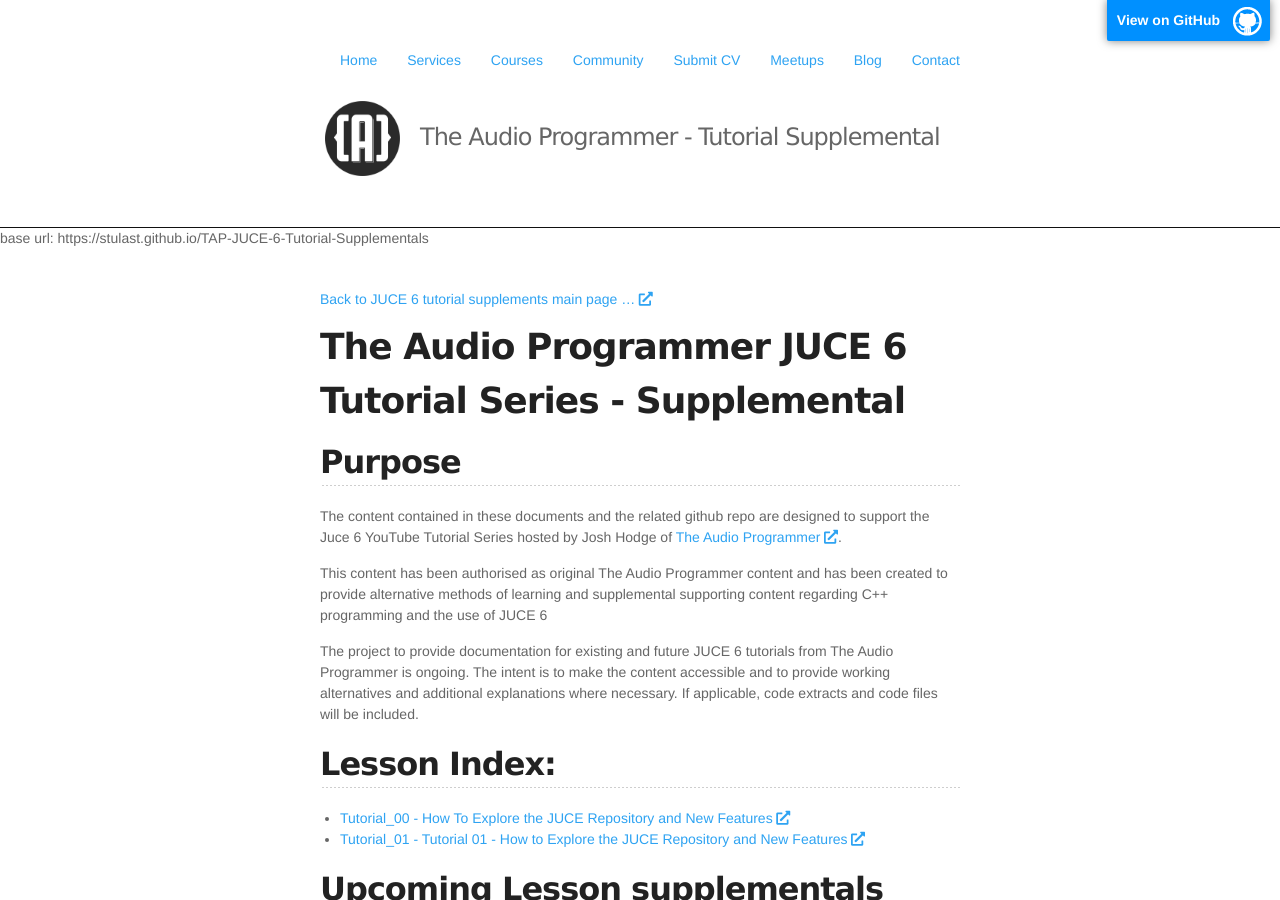
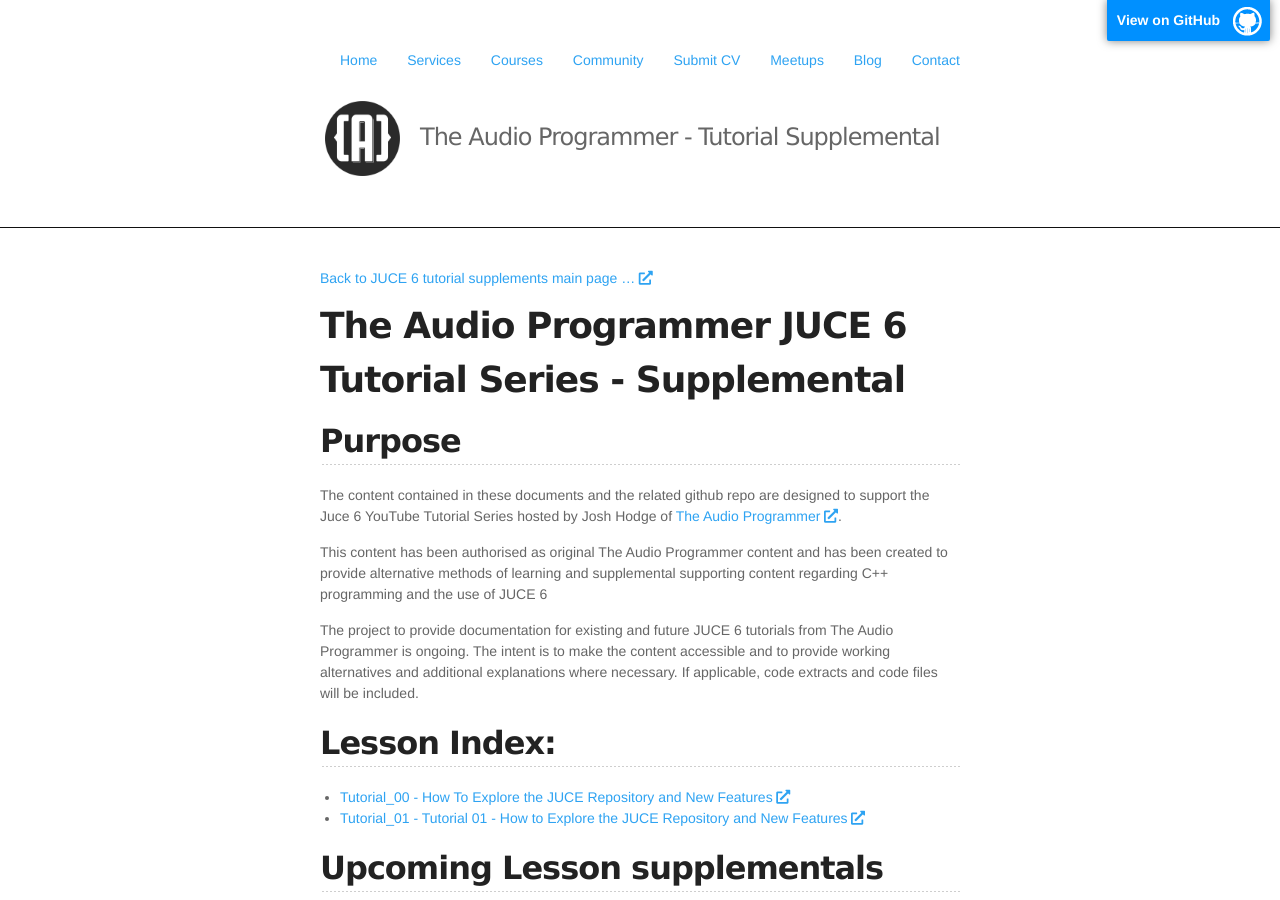
Before and after one commit to StuLast/TAP-JUCE-6-Tutorial-Supplementals, a Jekyll site: the page built from README.md, in a window 1280 px wide and 900 px high. Built offline with Jekyll 4.4.1, drawn with Linux system fonts in a browser that asks for light colours; nearby versions of some CDN libraries; our own code applies the rules of GitHub Pages for plain Markdown files.

```diff
--- a/_layouts/default.html
+++ b/_layouts/default.html
@@ -48,7 +48,7 @@
 
     <!-- MAIN CONTENT -->
     <div id="main_content_wrap" class="outer">
-      base url: {{ site.base_url }}
+
       <section id="main_content" class="inner">
         <a href="{{  site.base_url  }}"> Back to JUCE 6 tutorial supplements main page &hellip;</a>
         {{ content }}
```
